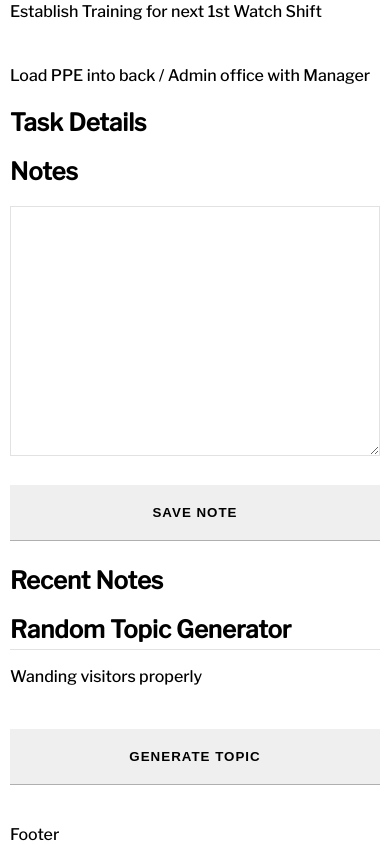
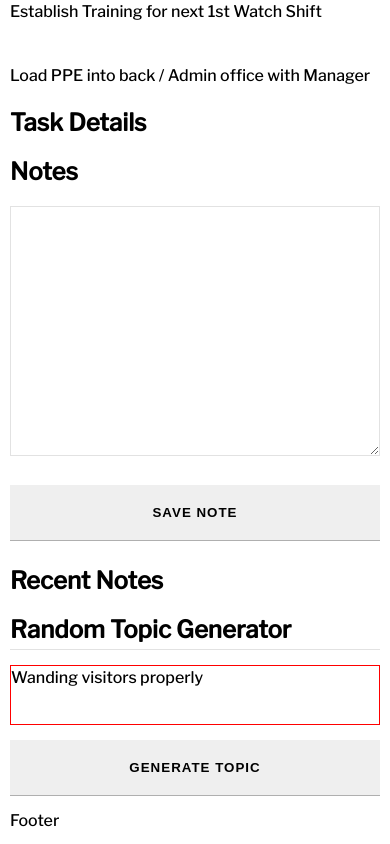
Before and after one commit to chrisvneal/security-soup, a React (Create React App) app: page / in a window 390 px wide. Shown: the part 1094-1938 px from the top of the page. Built offline with nearby package versions, Linux system fonts and the light colour scheme.

Commit message:
Make random topic height larger for mobile

```diff
--- a/src/styles.scss
+++ b/src/styles.scss
@@ -61,6 +61,9 @@ section {
   text-transform: uppercase;
   font-weight: bold;
   letter-spacing: 1px;
+}
+
+.savenote-btn {
   margin: 25px 0;
 }
 
@@ -111,3 +114,8 @@ textarea {
   margin-bottom: 15px;
   line-height: $line-height;
 }
+
+.random-topic {
+  height: 60px;
+  border: 1px solid red;
+}
```
